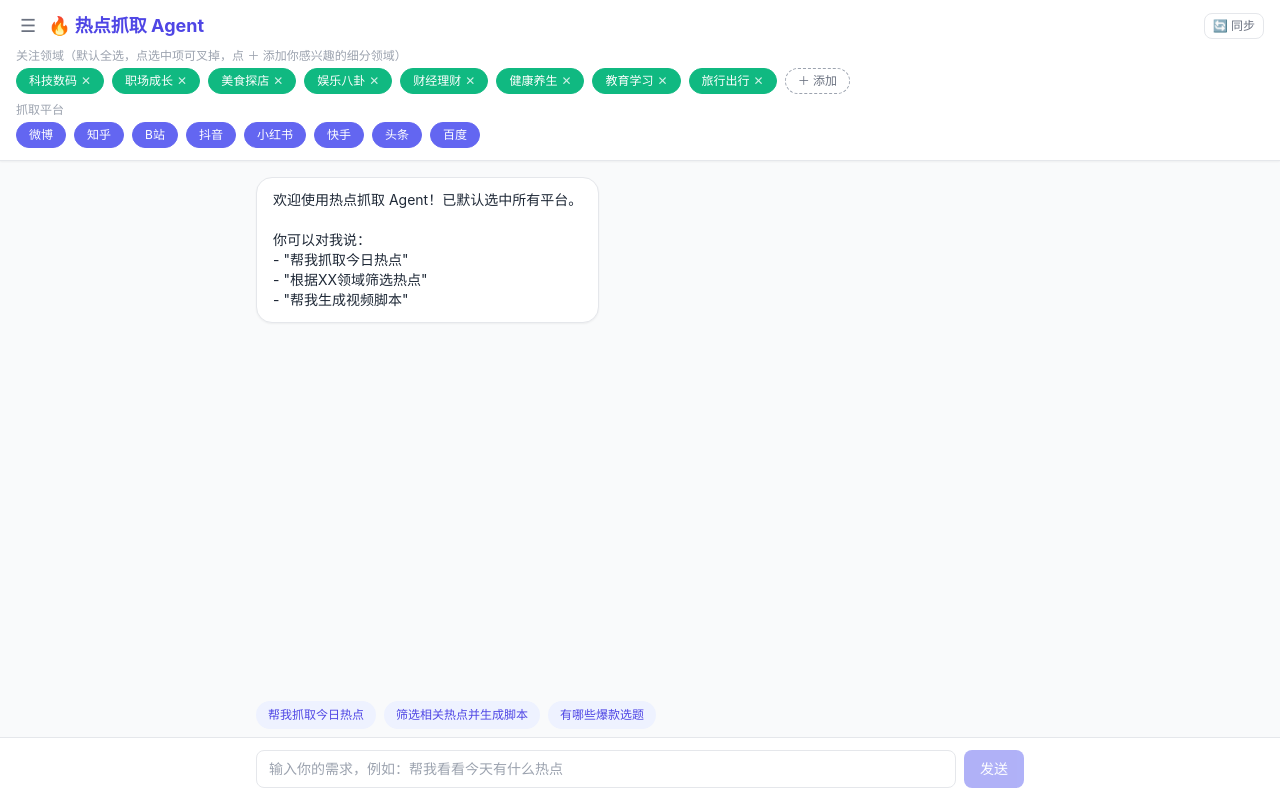
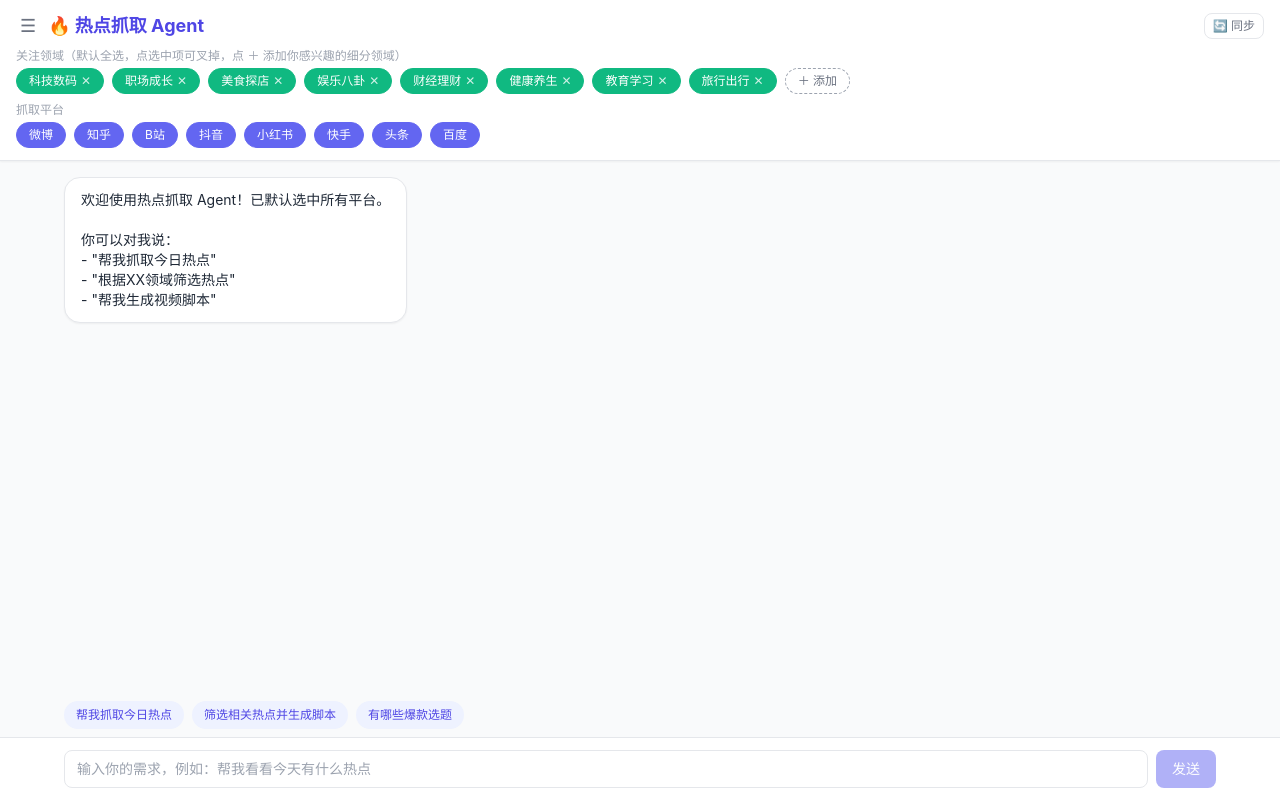
Before and after one commit to rensiyu6162-star/hot-topic-agent, a Next.js app: page / in a window 1280 px wide. Built offline with nearby package versions, Linux system fonts and the light colour scheme.

Commit message:
style: 内容最大宽度增至 max-w-6xl（宽 50%）

```diff
--- a/src/app/page.tsx
+++ b/src/app/page.tsx
@@ -804,7 +804,7 @@ export default function Home() {
 
       {/* Messages */}
       <div className="flex-1 overflow-y-auto px-4 py-4">
-        <div className="max-w-3xl mx-auto w-full space-y-4">
+        <div className="max-w-6xl mx-auto w-full space-y-4">
           {messages.map((msg, i) => (
             <div
               key={i}
@@ -842,7 +842,7 @@ export default function Home() {
       {/* Quick Actions */}
       {messages.length <= 1 && (
         <div className="px-4 pb-2">
-          <div className="max-w-3xl mx-auto w-full flex flex-wrap gap-2">
+          <div className="max-w-6xl mx-auto w-full flex flex-wrap gap-2">
             {["帮我抓取今日热点", "筛选相关热点并生成脚本", "有哪些爆款选题"].map(
               (hint) => (
                 <button
@@ -860,7 +860,7 @@ export default function Home() {
 
       {/* Input */}
       <div className="border-t bg-white px-4 py-3 shrink-0 pb-[max(0.75rem,env(safe-area-inset-bottom))]">
-        <div className="flex gap-2 max-w-3xl mx-auto">
+        <div className="flex gap-2 max-w-6xl mx-auto">
           <input
             className="flex-1 border rounded-lg px-3 py-2 text-sm focus:outline-none focus:ring-2 focus:ring-indigo-400"
             placeholder="输入你的需求，例如：帮我看看今天有什么热点"
```
